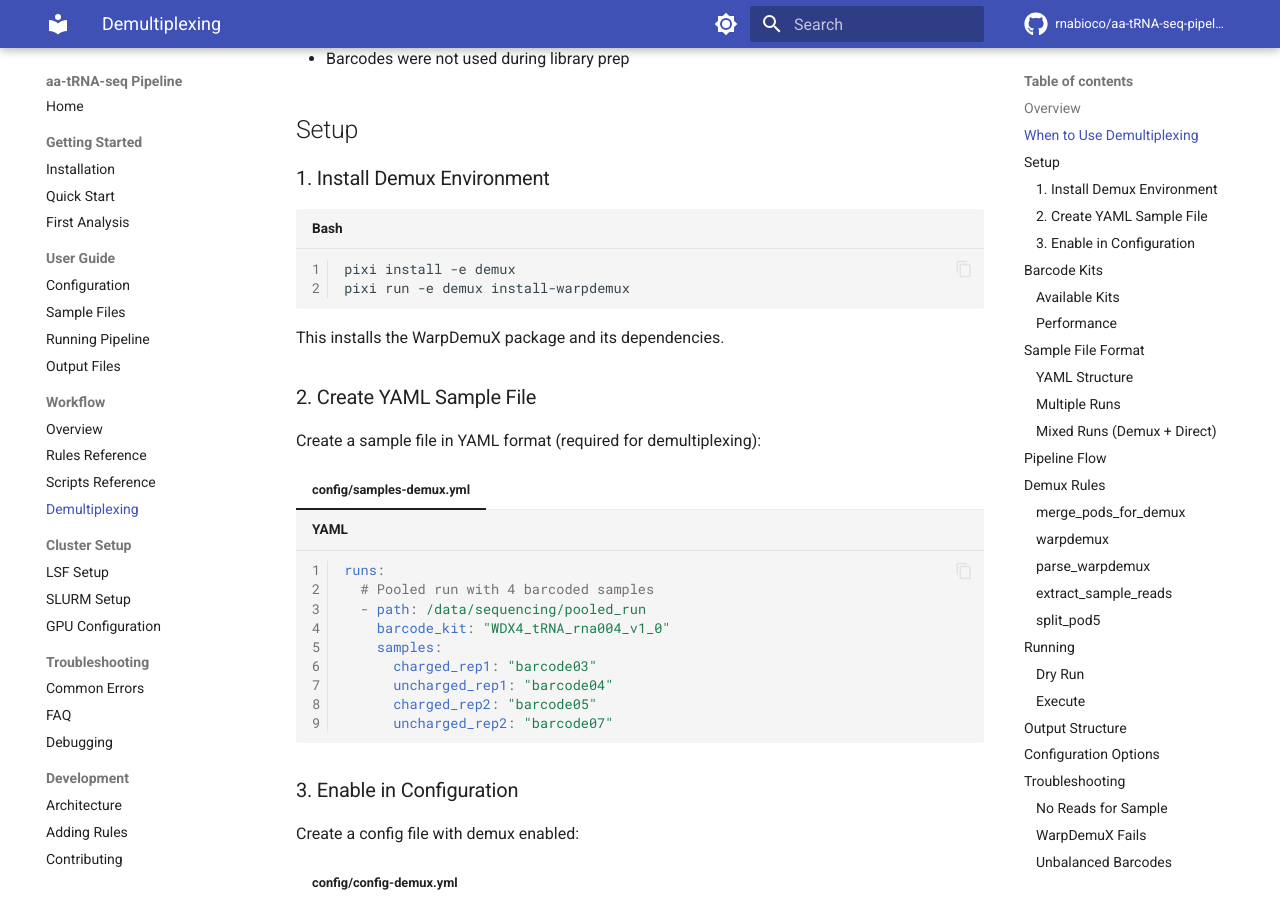
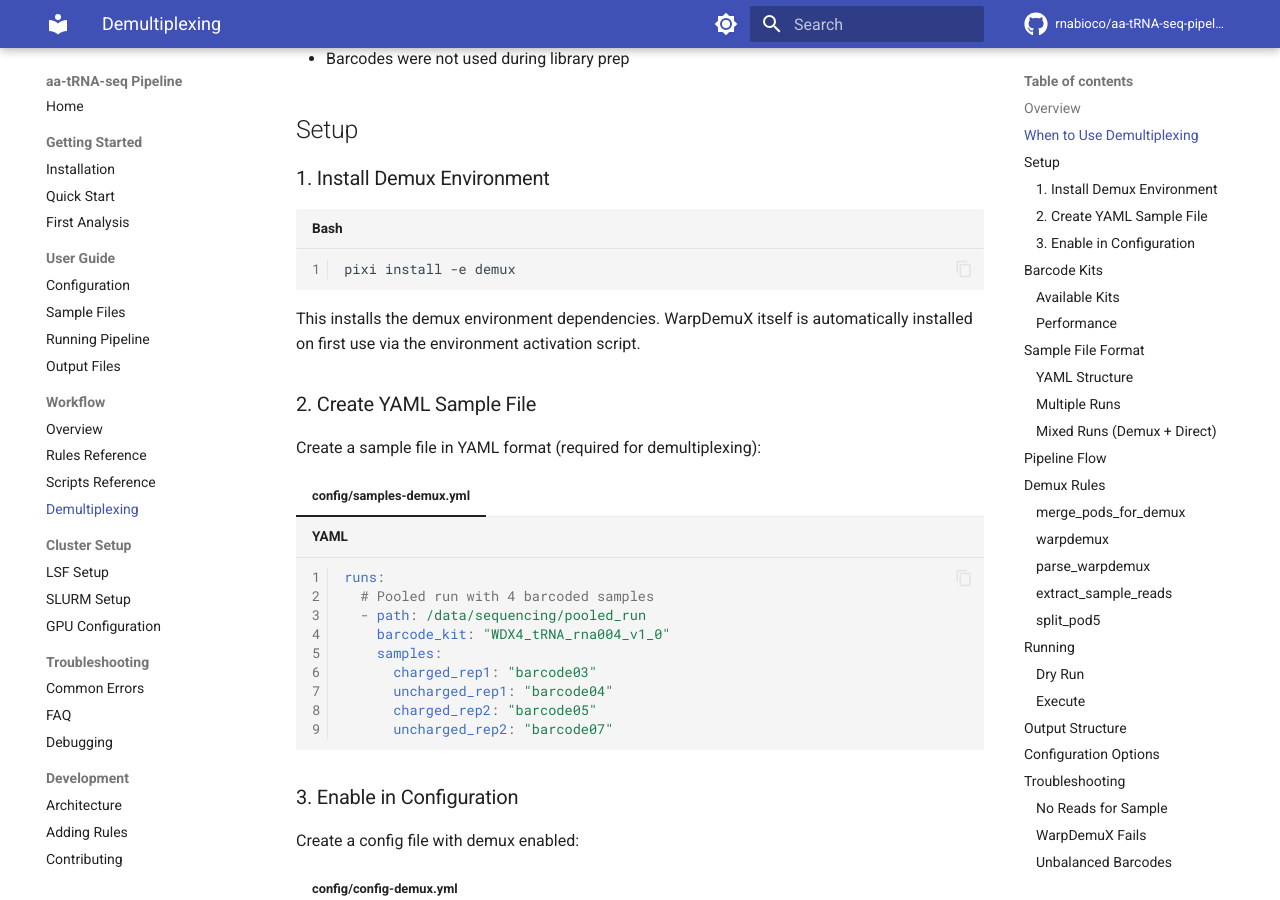
Before and after one commit to rnabioco/aa-tRNA-seq-pipeline, an MkDocs documentation site: the page built from docs/workflow/demultiplexing.md, in a window 1280 px wide and 900 px high, scrolled down 1175 px. Built offline with MkDocs 1.6.1 and Material for MkDocs 9.7.7, drawn with Linux system fonts in a browser that asks for light colours; comment, search, counter and statistics services are not loaded.

Commit message:
fix: auto-install WarpDemuX on demux environment activation
- Add auto-install logic to scripts/demux-activate.sh that clones and
  installs WarpDemuX on first use if not already present
- Remove erroneous $@ from warpdemux task in pixi.toml
- Update installation instructions in docs to reflect automatic install

````diff
--- a/docs/workflow/demultiplexing.md
+++ b/docs/workflow/demultiplexing.md
@@ -35,10 +35,9 @@
 
 ```bash
 pixi install -e demux
-pixi run -e demux install-warpdemux
 ```
 
-This installs the WarpDemuX package and its dependencies.
+This installs the demux environment dependencies. WarpDemuX itself is automatically installed on first use via the environment activation script.
 
 ### 2. Create YAML Sample File
 
--- a/pixi.toml
+++ b/pixi.toml
@@ -88,7 +88,7 @@
 
 [feature.demux.tasks]
 install-warpdemux = { cmd = "[ -d resources/tools/WarpDemuX ] || git clone --recursive https://github.com/KleistLab/WarpDemuX.git resources/tools/WarpDemuX && uv pip install -e resources/tools/WarpDemuX", description = "Clone and install WarpDemuX" }
-warpdemux = { cmd = "warpdemux $@", env = { LD_LIBRARY_PATH = "$CONDA_PREFIX/lib:$LD_LIBRARY_PATH" } }
+warpdemux = { cmd = "warpdemux", env = { LD_LIBRARY_PATH = "$CONDA_PREFIX/lib:$LD_LIBRARY_PATH" } }
 dry-run-demux = { cmd = "snakemake -n --configfile=config/config-demux-test.yml", description = "Dry run demux test" }
 
 [environments]
````
Also changed, not shown: CLAUDE.md (+1 -1 lines), docs/troubleshooting/common-errors.md (+1 -2 lines), 1 other file.
